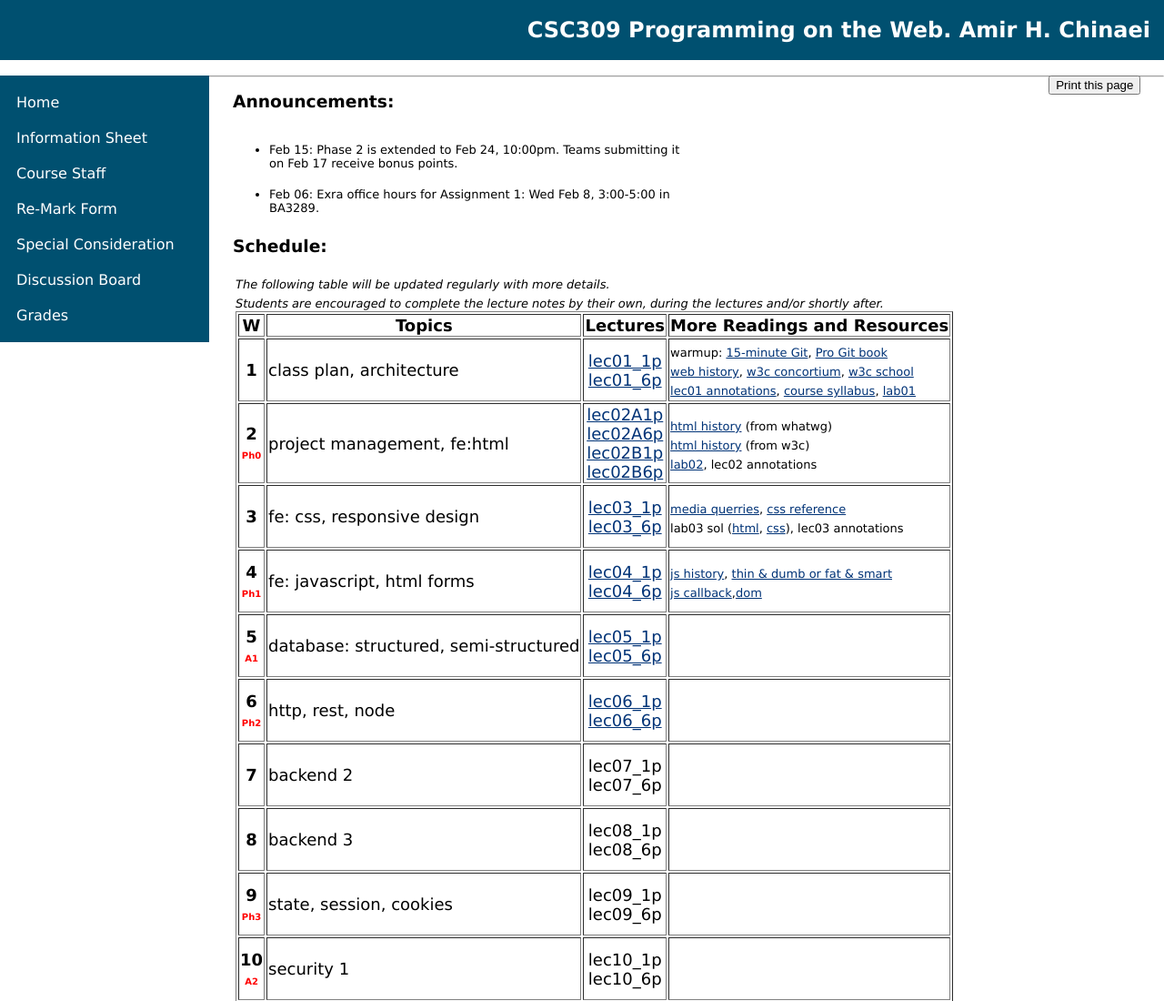
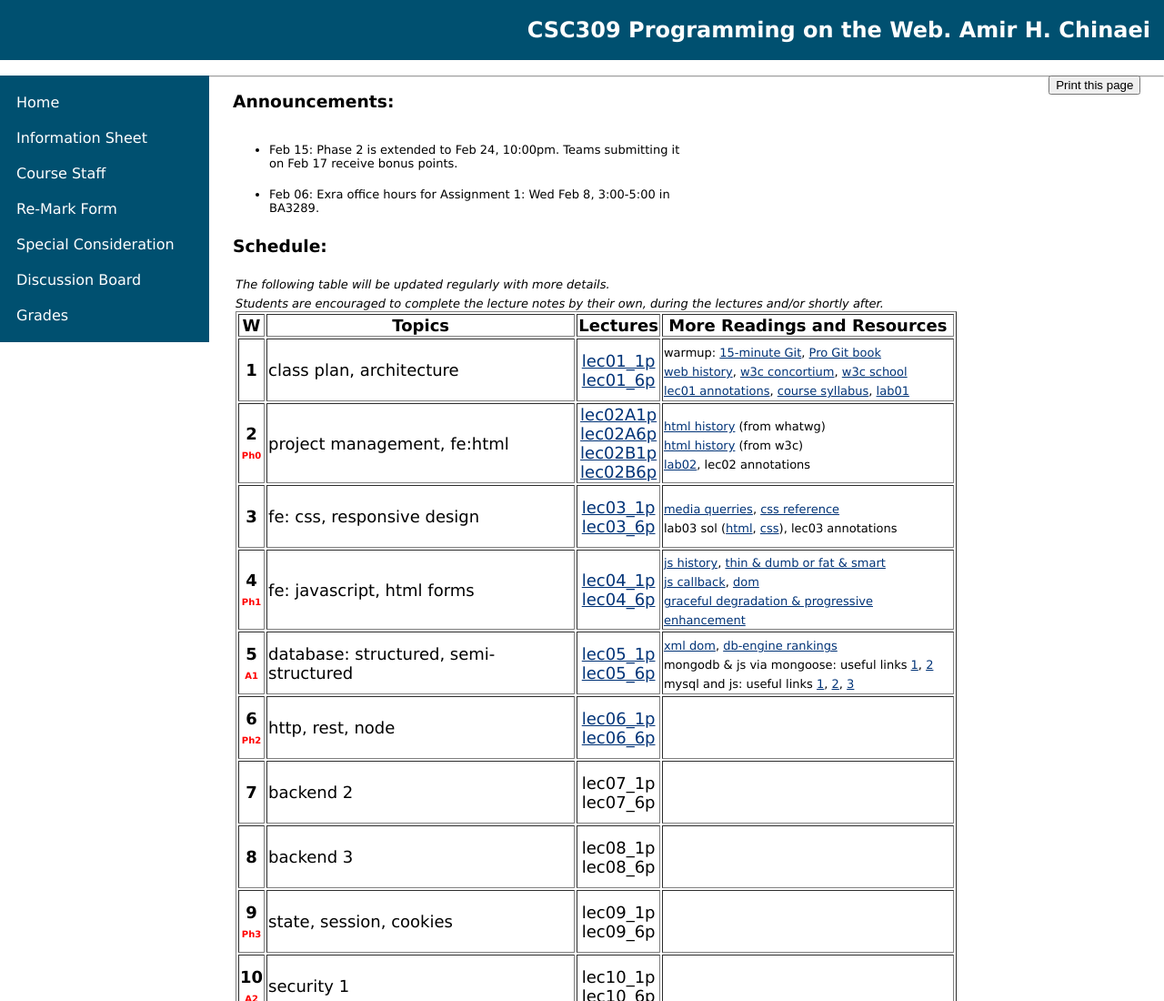
Before and after one commit to CSC309-spring2017/CSC309-spring2017.github.io, a plain HTML site: page index.html in a window 1280 px wide. Shown: the top 1100 px of the page at 91% size. Drawn offline with Linux system fonts and the light colour scheme.

Commit message:
db readins added

```diff
--- a/index.html
+++ b/index.html
@@ -35,7 +35,7 @@
 
 	<div class="content">
 			<input type="button" value="Print this page" onclick="printThisPage()" style="float: right;">
-			<script>
+			<script>++
 			function printThisPage() {
 				window.print();
 			}
@@ -70,9 +70,9 @@
 							                                                        <td>project management, fe:html    </td><td height=65><center><a href="lec02A_1p.pdf">lec02A1p</a><br><a href="lec02A_6p.pdf">lec02A6p</a><br><a href="lec02B_1p.pdf">lec02B1p</a><br><a href="lec02B_6p.pdf">lec02B6p</a></center></td><td><font size="2.5"><a href="https://html.spec.whatwg.org/multipage/introduction.html#history-2">html history</a> (from whatwg)<br><a href="https://www.w3.org/People/Raggett/book4/ch02.html">html history</a> (from w3c)<br><a href="lab02.pdf">lab02</a>, <a >lec02 annotations</a></font></td></tr>
 							<tr><th> 3</th>                                         <td>fe: css, responsive design     </td><td height=65><center><a href="lec03_1p.pdf">lec03_1p</a><br><a href="lec03_6p.pdf">lec03_6p</a></center></td><td><font size="2.5"><a href="http://www.w3schools.com/css/css_rwd_mediaqueries.asp">media querries</a>, <a href="http://www.w3schools.com/cssref/">css reference</a><br> lab03 sol (<a href="lab03/index.html">html</a>, <a href="lab03/assets/css/style.css">css</a>), <a >lec03 annotations</a></font></td></tr>
 							<tr><th> 4<br><font title= "Project Phase 1 due on Feb 03, 10:00 pm" color="red" size="1">Ph1</font></th>
-							                                                        <td>fe: javascript, html forms     </td><td height=65><center><a href="lec04_1p.pdf">lec04_1p</a><br><a href="lec04_6p.pdf">lec04_6p</a></center></td><td><font size="2.5"><a href="https://www.w3.org/community/webed/wiki/A_Short_History_of_JavaScript">js history</a>, <a href="https://www.w3.org/blog/MWITeam/2007/07/26/thin_and_dumb_or_fat_and_smart">thin & dumb or fat & smart</a><br><a href="http://javascriptissexy.com/understand-javascript-callback-functions-and-use-them/">js callback</a>,<a href="https://www.w3.org/DOM/">dom</a></font></td></tr>
+							                                                        <td>fe: javascript, html forms     </td><td height=65><center><a href="lec04_1p.pdf">lec04_1p</a><br><a href="lec04_6p.pdf">lec04_6p</a></center></td><td><font size="2.5"><a href="https://www.w3.org/community/webed/wiki/A_Short_History_of_JavaScript">js history</a>, <a href="https://www.w3.org/blog/MWITeam/2007/07/26/thin_and_dumb_or_fat_and_smart">thin & dumb or fat & smart</a><br><a href="http://javascriptissexy.com/understand-javascript-callback-functions-and-use-them/">js callback</a>, <a href="https://www.w3.org/DOM/">dom</a><br/><a href="https://www.w3.org/wiki/Graceful_degradation_versus_progressive_enhancement">graceful degradation & progressive enhancement</a></font></td></tr>
 							<tr><th> 5<br><font title= "Assignment 1 due on Feb 10, 10:00 pm" color="red" size="1">A1</font></th>
-							                                                        <td>database: structured, semi-structured</td><td height=65><center><a href="lec05_1p.pdf">lec05_1p</a><br><a href="lec05_6p.pdf">lec05_6p</a></center></td><td><font size="2.5"></font></td></tr>
+							                                                        <td>database: structured, semi-structured</td><td height=65><center><a href="lec05_1p.pdf">lec05_1p</a><br><a href="lec05_6p.pdf">lec05_6p</a></center></td><td><font size="2.5"><a href="https://www.w3schools.com/xml/dom_intro.asp">xml dom</a>, <a href="http://db-engines.com/en/ranking">db-engine rankings</a><br/>mongodb & js via mongoose: useful links <a href="http://mongoosejs.com/docs/guide.html">1</a>, <a href="http://mongoosejs.com/docs/api.html">2</a></br>mysql and js: useful links <a href="https://codeforgeek.com/2015/01/nodejs-mysql-tutorial/">1</a>, <a href="https://www.sitepoint.com/using-node-mysql-javascript-client/">2</a>, <a href="https://github.com/mysqljs/mysql">3</a></font></td></tr>
 							<tr><th> 6<br><font title= "Project Phase 2 due on Feb 17, 10:00 pm" color="red" size="1">Ph2</font></th>
 							                                                        <td>http, rest, node               </td><td height=65><center><a href="lec06_1p.pdf">lec06_1p</a><br><a href="lec06_6p.pdf">lec06_6p</a></center></td><td><font size="2.5"></font></td></tr>
 							<tr><th> 7</th>                                         <td>backend  2                     </td><td height=65><center><a >lec07_1p</a><br><a >lec07_6p</a></center></td><td><font size="2.5"></font></td></tr>
```
